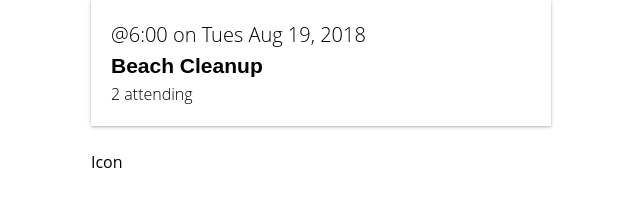
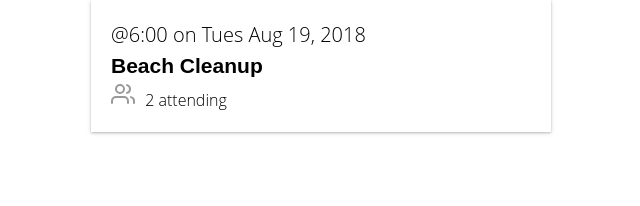
Before and after one commit to lapie002/intro-to-real-world-vue, a Vue app: page / in a window 1280 px wide. Shown: the part 202-408 px from the top of the page, without its empty margins (319-959 px from the left). Built offline with nearby package versions, Linux system fonts and the light colour scheme.

Commit message:
Icon with feather

```diff
--- a/package.json
+++ b/package.json
@@ -9,6 +9,7 @@
   },
   "dependencies": {
     "core-js": "^3.8.3",
+    "feather-icons": "^4.28.0",
     "lodash": "^4.17.21",
     "vue": "^2.6.14",
     "vue-router": "^3.5.1",
--- a/src/components/BaseIcon.vue
+++ b/src/components/BaseIcon.vue
@@ -1,16 +1,58 @@
 <template>
-  <div>
-    Icon
+  <div class="icon-wrapper" v-html="svg">
   </div>
 
 </template>
 
 <script>
+import feather from 'feather-icons'
+
 export default {
-  name: "BaseIcon"
+  name: "BaseIcon",
+
+  props: {
+    name: {
+      type: String,
+      required: true,
+    },
+
+    width: {
+      type: [Number,String],
+      default: 24
+    },
+
+    height: {
+      type: [Number,String],
+      default: 24
+    }
+  },
+
+  computed: {
+    svg(){
+      return feather.icons[this.name].toSvg({
+        class: 'icon',
+        width: this.width,
+        height: this.height
+      })
+    }
+  }
 }
 </script>
 
 <style scoped>
-
+.icon-wrapper {
+  display: inline-flex;
+  align-items: center;
+  color: rgba(0, 0, 0, 0.4);
+  font-size: 1rem;
+  font-weight: 600;
+  margin-right: 6px;
+}
+.icon {
+  stroke: currentColor;
+  stroke-width: 2;
+  stroke-linecap: round;
+  stroke-linejoin: round;
+  fill: none;
+}
 </style>
--- a/src/components/EventCard.vue
+++ b/src/components/EventCard.vue
@@ -3,7 +3,7 @@
     <div class="event-card -shadow">
       <span class="eyebrow">@{{event.time}} on {{event.date}}</span>
       <h4 class="title">{{event.title}}</h4>
-      <span>{{event.attendees.length}} attending</span>
+      <base-icon name="users"></base-icon> <span>{{event.attendees.length}} attending</span>
     </div>
   </router-link>
 </template>
--- a/src/main.js
+++ b/src/main.js
@@ -1,12 +1,27 @@
 import Vue from 'vue'
+import upperFirst from 'lodash/upperFirst'
+import camelCase from "lodash/camelCase"
 import App from './App.vue'
 import router from './router'
 import store from './store'
-import BaseIcon from '@/components/BaseIcon'
-
-Vue.component('BaseIcon', BaseIcon)
 
 Vue.config.productionTip = false
+
+const requireComponent = require.context(
+    './components',
+    false,
+    /Base[A-Z]\w+\.(vue|js)$/
+)
+
+requireComponent.keys().forEach(fileName => {
+  const componentConfig = requireComponent(fileName)
+
+  const componentName = upperFirst(
+      camelCase(fileName.replace(/^\.\/(.*)\.\w+$/, '$1'))
+  )
+
+  Vue.component(componentName, componentConfig.default || componentConfig)
+})
 
 new Vue({
   mode: 'history',
--- a/src/views/EventList.vue
+++ b/src/views/EventList.vue
@@ -2,7 +2,6 @@
   <div>
     <h1>Events Listing</h1>
     <event-card></event-card>
-    <base-icon></base-icon>
   </div>
 </template>
 <script>
```
Also changed, not shown: 1 other file (tests, documents, lock files or other folders).
